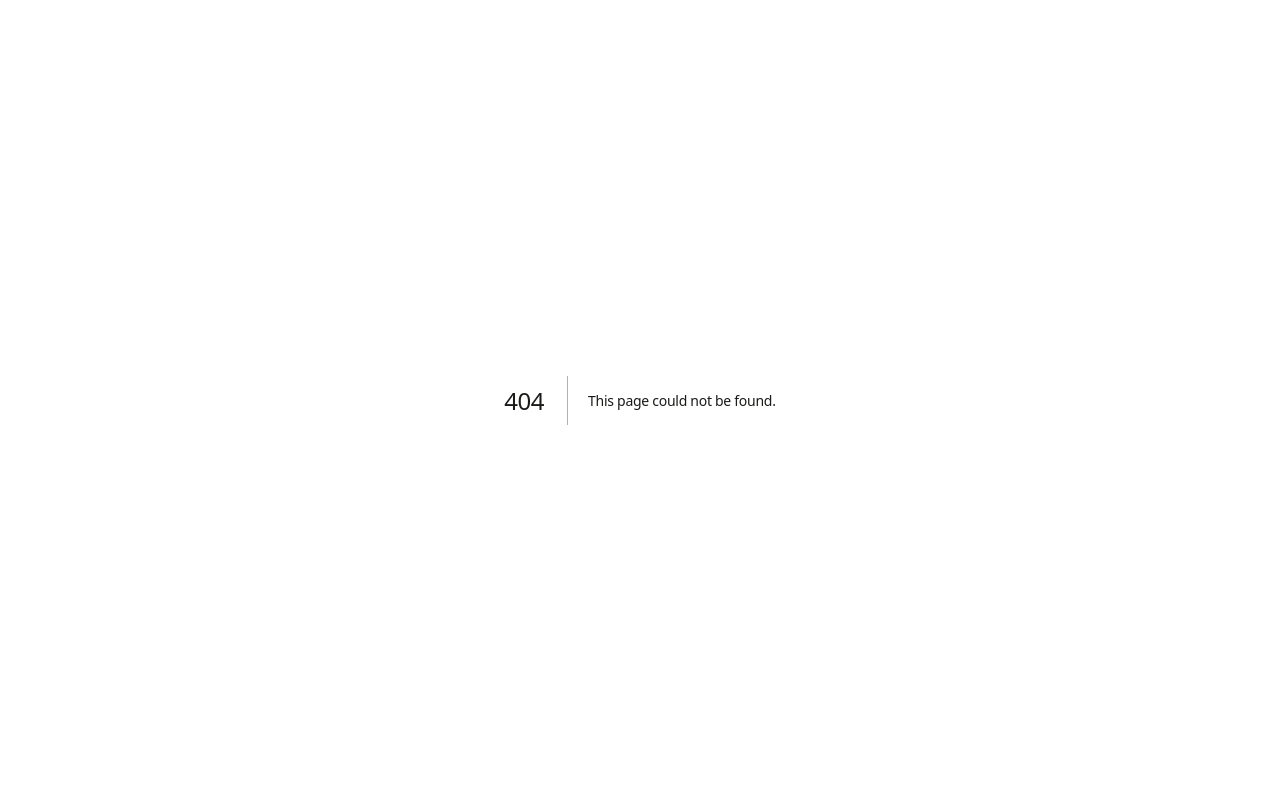
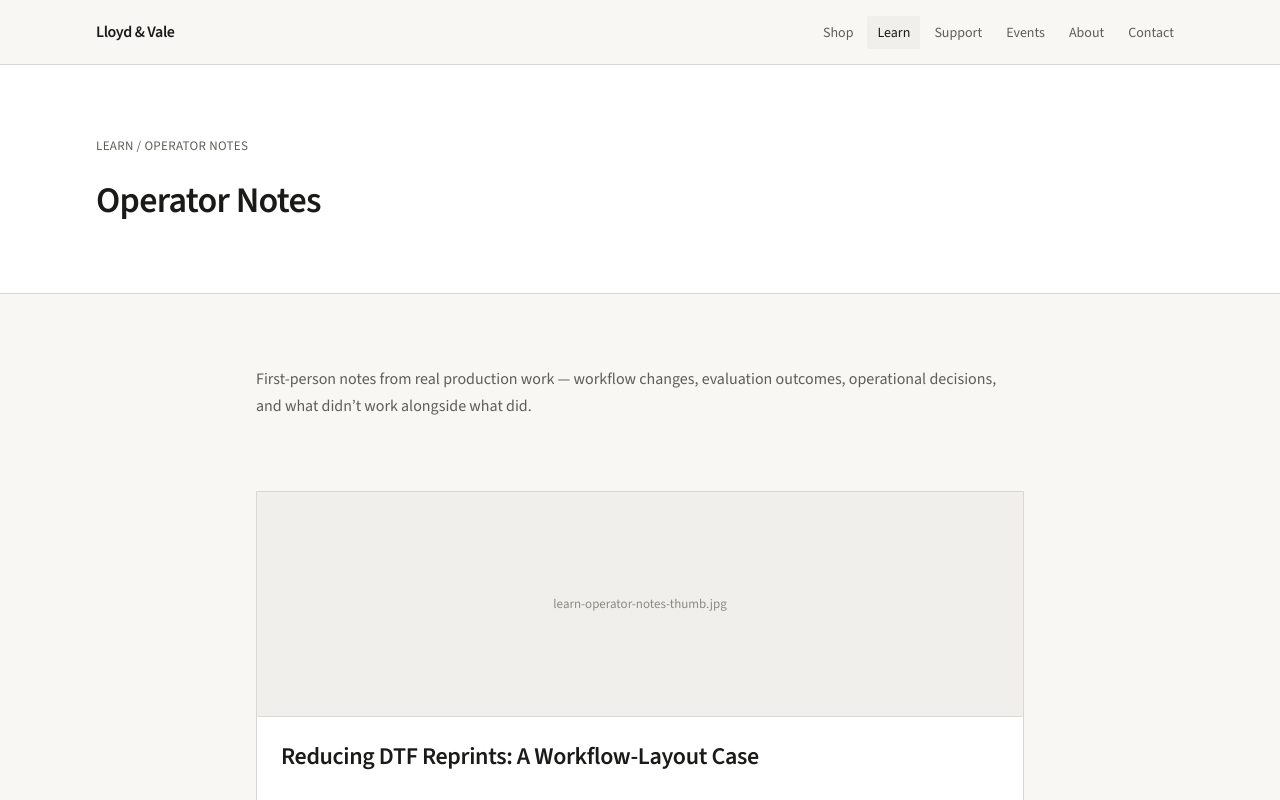
Before and after one commit to michaeldewong/lloyd-and-vale, a Next.js app: page /learn/operator-notes in a window 1280 px wide. Before the commit this address had no page. Shown: the top 800 px of the page. Built offline with nearby package versions, Linux system fonts and the light colour scheme.

Commit message:
Restore Lloyd & Vale operator notes landing page

```diff
--- /dev/null
+++ b/src/app/(site)/learn/operator-notes/page.tsx
@@ -0,0 +1,39 @@
+import Link from "next/link";
+import { PageHero } from "@/components/layout/PageHero";
+import { Section } from "@/components/layout/Section";
+import { ImagePlaceholder } from "@/components/media/ImagePlaceholder";
+import { operatorNotesPage } from "@/content/operatorNotes";
+
+export default function OperatorNotesPage() {
+  const page = operatorNotesPage;
+
+  return (
+    <div className="w-full">
+      <PageHero title={page.title} eyebrow={page.eyebrow} />
+
+      <Section spacing="default">
+        <div className="mx-auto max-w-3xl space-y-(--spacing-section)">
+          <p className="text-body text-muted">{page.description}</p>
+
+          <article className="border border-border bg-surface">
+            <Link href={page.featuredArticle.href} className="group block">
+              <ImagePlaceholder
+                aspectRatio="4/3"
+                variant="compact"
+                label={page.thumbnail.filename}
+                description={page.thumbnail.description}
+                className="rounded-none border-0 border-b border-border"
+              />
+              <div className="space-y-(--spacing-stack-md) p-(--spacing-content)">
+                <h2 className="text-[length:var(--text-heading)] leading-[var(--text-heading--line-height)] font-semibold tracking-[var(--text-heading--letter-spacing)] text-foreground group-hover:text-accent">
+                  {page.featuredArticle.title}
+                </h2>
+                <p className="text-body text-muted italic">{page.featuredArticle.deck}</p>
+              </div>
+            </Link>
+          </article>
+        </div>
+      </Section>
+    </div>
+  );
+}
--- /dev/null
+++ b/src/content/operatorNotes.ts
@@ -0,0 +1,21 @@
+/**
+ * Operator Notes sub-section landing — Gate 1 placeholder / routing layer.
+ * Copy sourced from learn.ts and operatorNoteReducingDtfReprints.ts.
+ */
+
+import { learnPage } from "@/content/learn";
+import { operatorNote1 } from "@/content/operatorNoteReducingDtfReprints";
+
+const operatorNotesBlock = learnPage.subsections[0];
+
+export const operatorNotesPage = {
+  eyebrow: "Learn / Operator Notes",
+  title: operatorNotesBlock.title,
+  description: operatorNotesBlock.description,
+  thumbnail: operatorNotesBlock.image,
+  featuredArticle: {
+    title: operatorNote1.title,
+    href: "/learn/reducing-dtf-reprints-workflow-layout-case",
+    deck: operatorNote1.deck,
+  },
+} as const;
```
